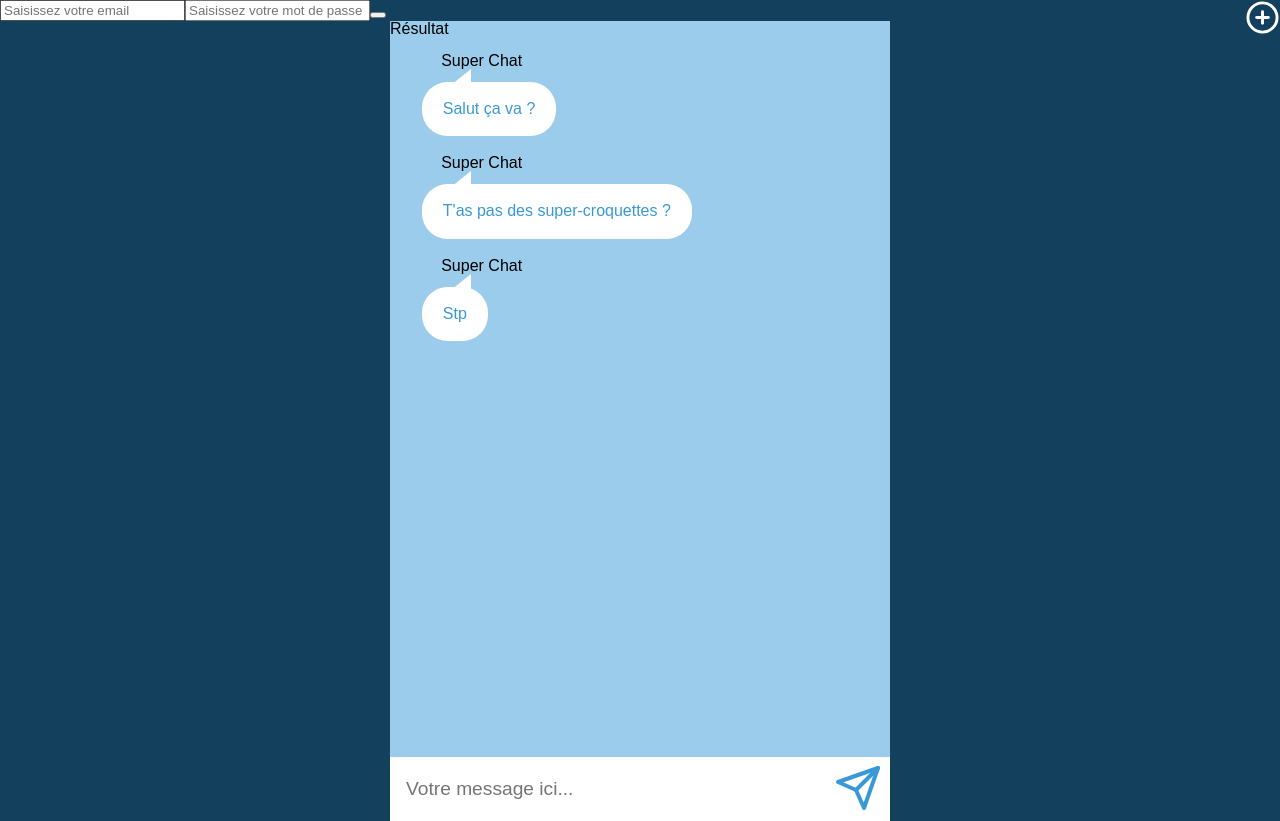
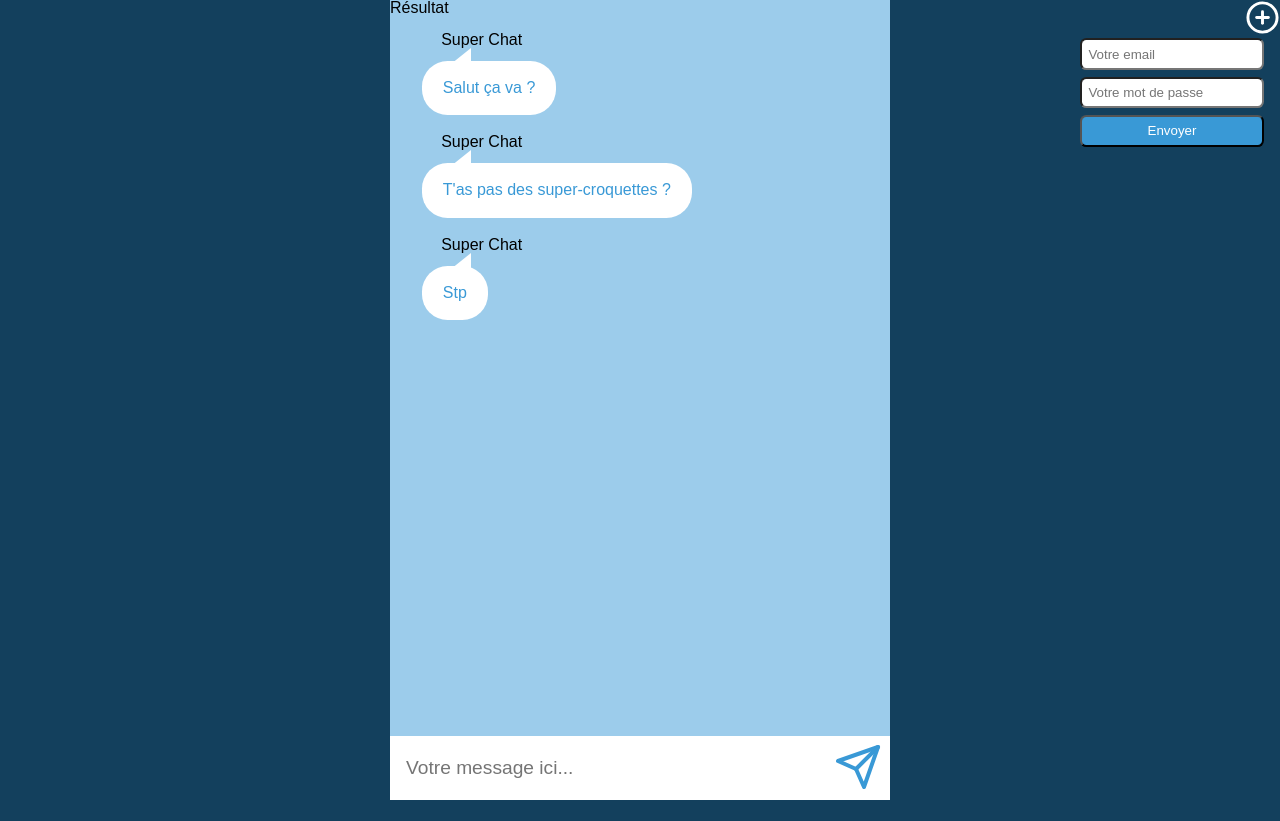
Before and after one commit to Charlotte-Ewie/React-O-Chatroom-Charlotte, a React app: page / in a window 1280 px wide. Both pictures are taken after a click on the icon 1262 px from the left and 17 px from the top of the page. After the commit the page ends 800 px from the top, so only its background shows below. Built offline with nearby package versions, Linux system fonts and the light colour scheme.

Commit message:
Mise en place du CSS du formulaire de connexion

```diff
--- a/src/components/Settings.js
+++ b/src/components/Settings.js
@@ -4,11 +4,11 @@ const Settings = () => {
 
   return (
     <form className="settingsForm">
-      <input type='text' className="settingsForm-input" placeholder="Saisissez votre email"
+      <input type='text' className="settingsForm-input" placeholder="Votre email"
       />
-      <input type='text' className="settingsForm-input" placeholder="Saisissez votre mot de passe"
+      <input type='text' className="settingsForm-input" placeholder="Votre mot de passe"
       />
-      <button type="submit" className="settingsForm-submit">
+      <button type="submit" className="settingsForm-submit"> Envoyer
       </button>
     </form>
   )
--- a/src/components/styles.scss
+++ b/src/components/styles.scss
@@ -92,3 +92,31 @@
   right: 0;
   color: white;
 }
+
+.settingsForm {
+  display: flex;
+  flex-direction: column;
+  position: absolute;
+  right: 0;
+  width: 200px;
+  margin-top: 2rem;
+  padding-right: 1rem;
+}
+
+.settingsForm-input {
+  background-color: #fff;
+  border-radius: 0.4rem;
+  color: #3999d6;
+  display: inline-block;
+  margin-top: 0.4rem;
+  padding: 0.4rem 0.4rem;
+}
+
+.settingsForm-submit {
+  background-color: vars.$mediumColor;
+  color: #fff;
+  border-radius: 0.4rem;
+  margin-top: 0.4rem;
+  padding: 0.4rem 0.4rem;
+
+}
```
